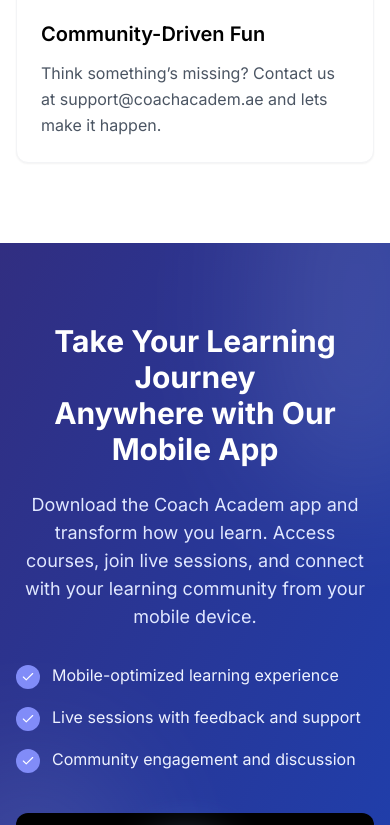
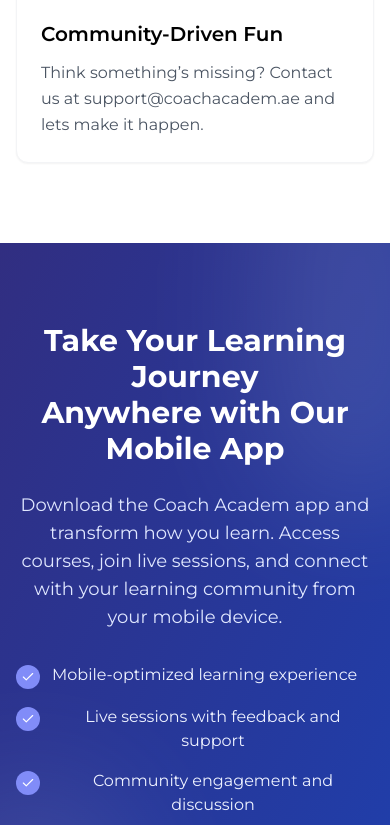
Before and after one commit to aju-alen/StudentMobileRN, a React (Vite) app in the folder web-app/: page / in a window 390 px wide. Shown: the part 1959-2784 px from the top of the page. Built offline with nearby package versions, Linux system fonts and the light colour scheme; no server answers.

Commit message:
robot text

```diff
--- a/web-app/index.html
+++ b/web-app/index.html
@@ -74,6 +74,7 @@
     <link rel="preconnect" href="https://fonts.googleapis.com">
     <link rel="preconnect" href="https://fonts.gstatic.com" crossorigin>
     <link href="https://fonts.googleapis.com/css2?family=Inter:wght@400;500;600;700&display=swap" rel="stylesheet">
+    <link href="https://fonts.googleapis.com/css2?family=Montserrat:ital,wght@0,100..900;1,100..900&display=swap" rel="stylesheet">
 
     <!-- Structured Data / JSON-LD -->
     <script type="application/ld+json">
@@ -215,7 +216,7 @@
       })(window,document,'https://static.hotjar.com/c/hotjar-','.js?sv=');
     </script> -->
   </head>
-  <body class="font-sans">
+  <body class="font-montserrat">
     <div id="root"></div>
     <script type="module" src="/src/main.tsx"></script>
   </body>
--- a/web-app/src/components/Header.tsx
+++ b/web-app/src/components/Header.tsx
@@ -1,5 +1,5 @@
-import React, { useState, useEffect } from 'react';
-import { Menu, X, GraduationCap } from 'lucide-react';
+import  { useState, useEffect } from 'react';
+import { Menu, X } from 'lucide-react';
 
 const navItems = [
   {
--- a/web-app/src/components/Hero.tsx
+++ b/web-app/src/components/Hero.tsx
@@ -51,7 +51,7 @@ const Hero = () => {
         <div className="grid grid-cols-1 lg:grid-cols-2 gap-12 items-center h-[600px]">
           {/* Left Column - Content */}
           <div className="text-left flex flex-col justify-center">
-            <h1 className="text-4xl md:text-5xl lg:text-5xl font-[900] mb-2 lg:leading-tight mt-36  ">
+            <h1 className="text-4xl md:text-5xl lg:text-5xl font-[900] mb-2 lg:leading-tight mt-36 font-montserrat ">
              Learn from the comfort of your home with the best tutors in the UAE.
               {/* <div className="bg-gradient-to-r from-indigo-600 to-blue-500 bg-clip-text text-transparent">
                  Coach Academ
--- a/web-app/tailwind.config.js
+++ b/web-app/tailwind.config.js
@@ -5,6 +5,7 @@ export default {
     extend: {
       fontFamily: {
         sans: ['Inter', 'sans-serif'],
+        montserrat: ['Montserrat', 'sans-serif'],
       },
       colors: {
         indigo: {
```
Also changed, not shown: web-app/public/robots.txt.
